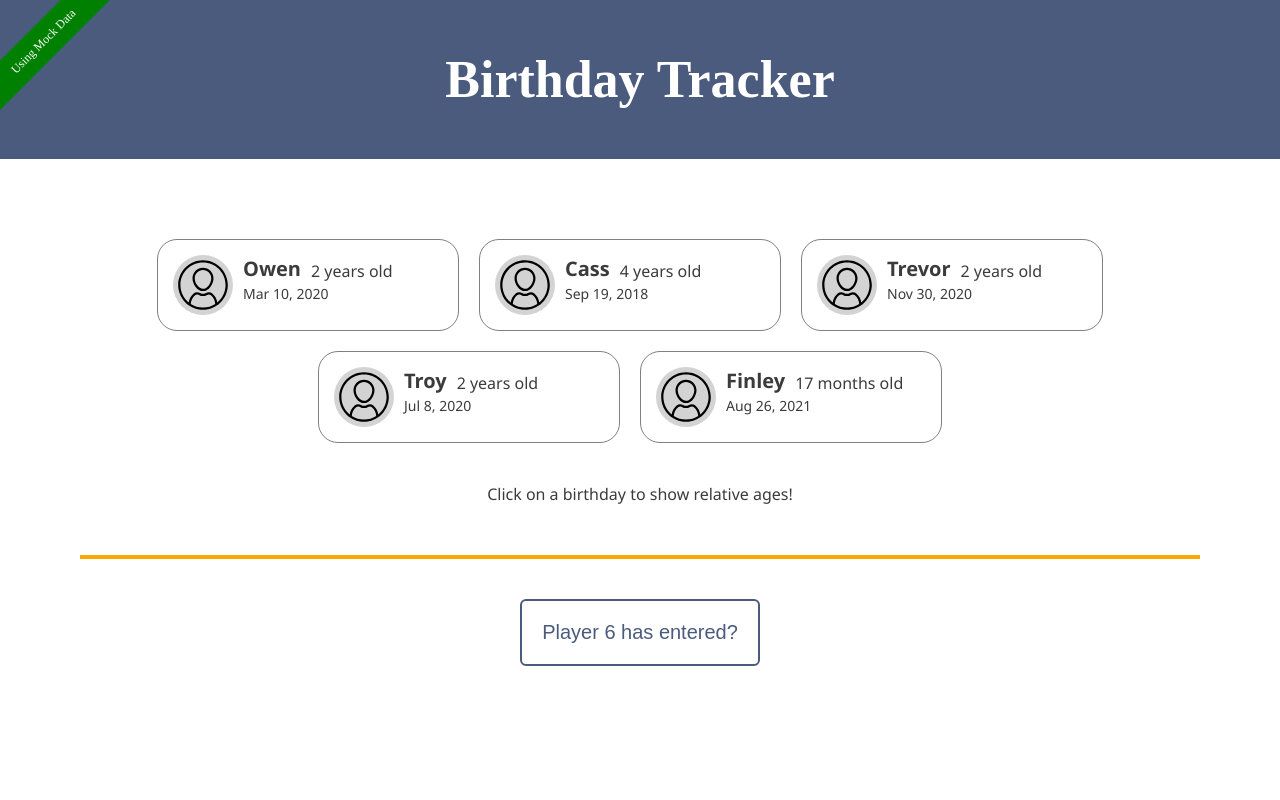
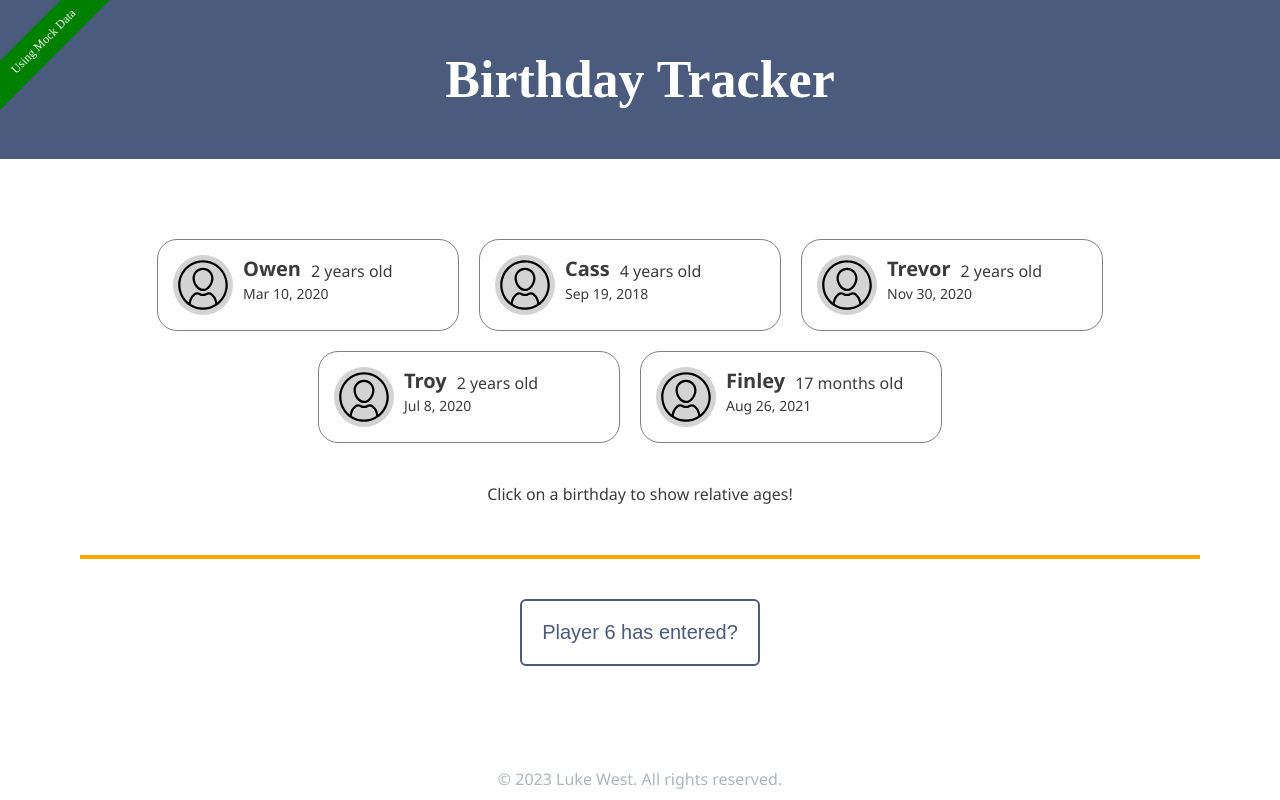
Before and after one commit to luke2705/birthday-tracker, a React (Create React App) app in the folder web/birthday-tracker-app/: page / in a window 1280 px wide. Built offline with nearby package versions, Linux system fonts and the light colour scheme.

Commit message:
added copyright footer

```diff
--- a/web/birthday-tracker-app/src/App.scss
+++ b/web/birthday-tracker-app/src/App.scss
@@ -7,6 +7,10 @@ body {
 }
 
 .App {
+  display: flex;
+  flex-direction: column;
+  min-height: 100vh;
+  justify-content: space-between;
   text-align: center;
   color: #3b3b3b;
   user-select: none;
--- a/web/birthday-tracker-app/src/App.tsx
+++ b/web/birthday-tracker-app/src/App.tsx
@@ -13,12 +13,18 @@ const MockDataRibbon = styled.span`
     transform: rotate(-45deg);
 `;
 
+const CopyrightText = styled.span`
+    color: #adb5bd;
+    margin-bottom: 10px;
+`;
+
 
 function App() {
   const useMockData = true;
 
   return (
       <div className="App">
+          <div>
               <header className="App-header">
                   { useMockData &&
                       <MockDataRibbon title={'Consult README for more info'}>
@@ -27,7 +33,12 @@ function App() {
                   }
                   <h1>Birthday Tracker</h1>
               </header>
+              {/* add more routes here as your empire grows */}
               <MainBirthdayPage useMockData={useMockData}/>
+          </div>
+          <CopyrightText>
+              © 2023 Luke West. All rights reserved.
+          </CopyrightText>
       </div>
   );
 }
```
Lines whose indentation alone changed are shown as unchanged.
